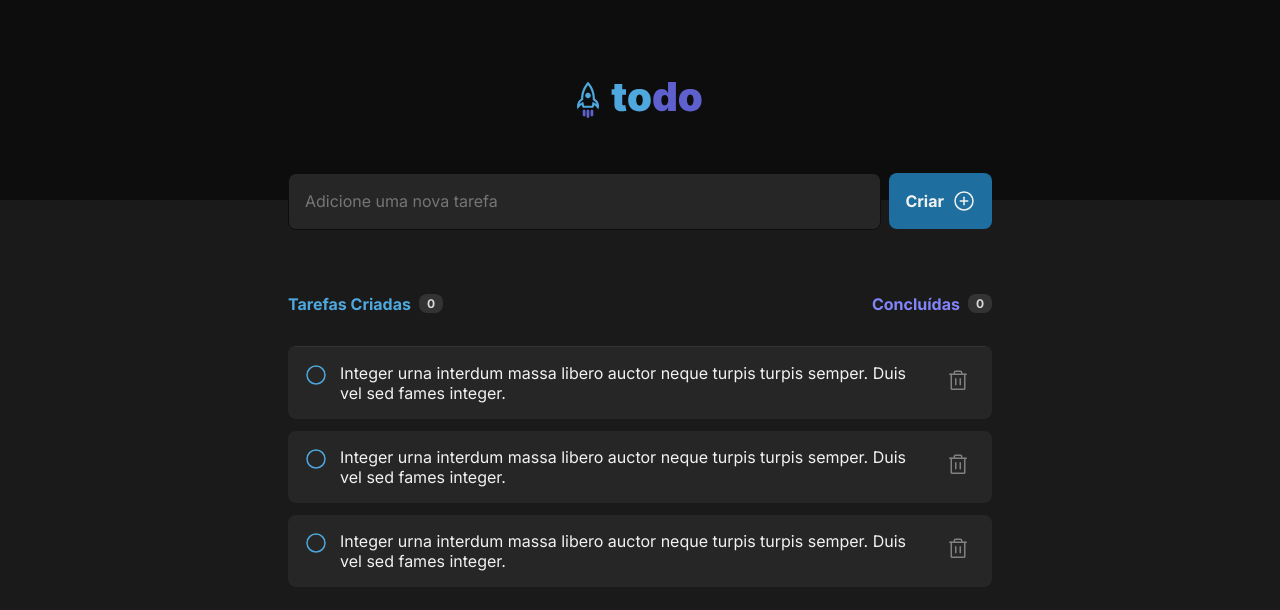
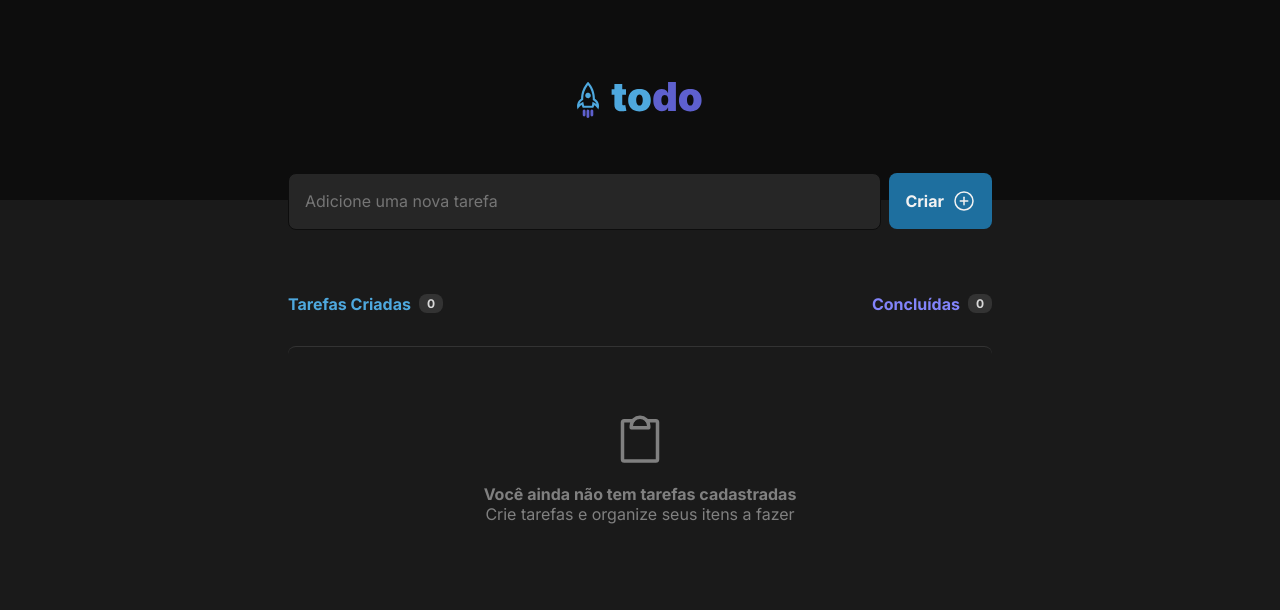
Before and after one commit to AronAdamsRapetto/React-todo-list, a React (Vite) app: page / in a window 1280 px wide. Shown: the top 610 px of the page. Built offline with nearby package versions, Linux system fonts and the light colour scheme.

Commit message:
feat: tasks state

```diff
--- a/src/components/TodoBoard.tsx
+++ b/src/components/TodoBoard.tsx
@@ -1,13 +1,18 @@
+import { useState } from 'react';
 import { InputTask } from './InputTask';
 import { Task } from './Task';
 import { Clipboard } from 'phosphor-react';
 import styles from './TodoBoard.module.css';
+import { TaskInterface } from '../interfaces/Task.interface';
 
 export function TodoBoard() {
+  const [newTaskText, setNewTaskText] = useState<string>("");
+  const [tasks, setTasks] = useState<TaskInterface[]>([]);
 
+  const isTaskListEmpty = tasks.length === 0;
   return (
     <div>
-      <InputTask />
+      <InputTask newTaskText={newTaskText} setNewTaskText={setNewTaskText} setTasks={setTasks} />
 
       <div className={styles.tasksInfo}>
         <div className={styles.createdTasks}>
@@ -22,14 +27,17 @@ export function TodoBoard() {
       </div>
 
       <div className={styles.tasksBoard}>
-        {/* <div className={styles.emptyMessage}>
-          <Clipboard size={56} />
-          <strong>Você ainda não tem tarefas cadastradas</strong>
-          <span>Crie tarefas e organize seus itens a fazer</span>
-        </div> */}
-        <Task />
-        <Task />
-        <Task />
+        {
+          isTaskListEmpty ? (
+            <div className={styles.emptyMessage}>
+              <Clipboard size={56} />
+              <strong>Você ainda não tem tarefas cadastradas</strong>
+              <span>Crie tarefas e organize seus itens a fazer</span>
+            </div>
+          ) : tasks.map(({ task, isDone }) => (
+            <Task task={task} isDone={isDone} key={task} />
+          ))
+        }
       </div>
     </div>
   );
```
